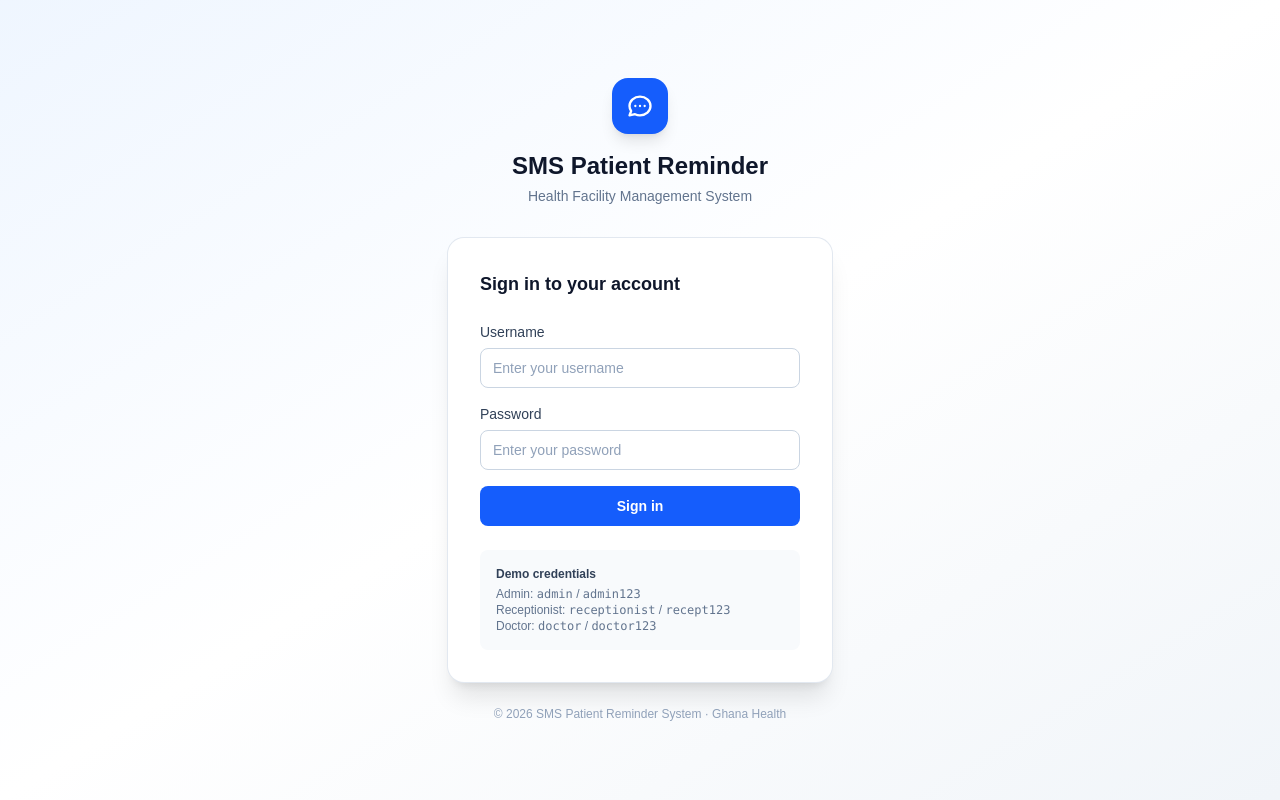
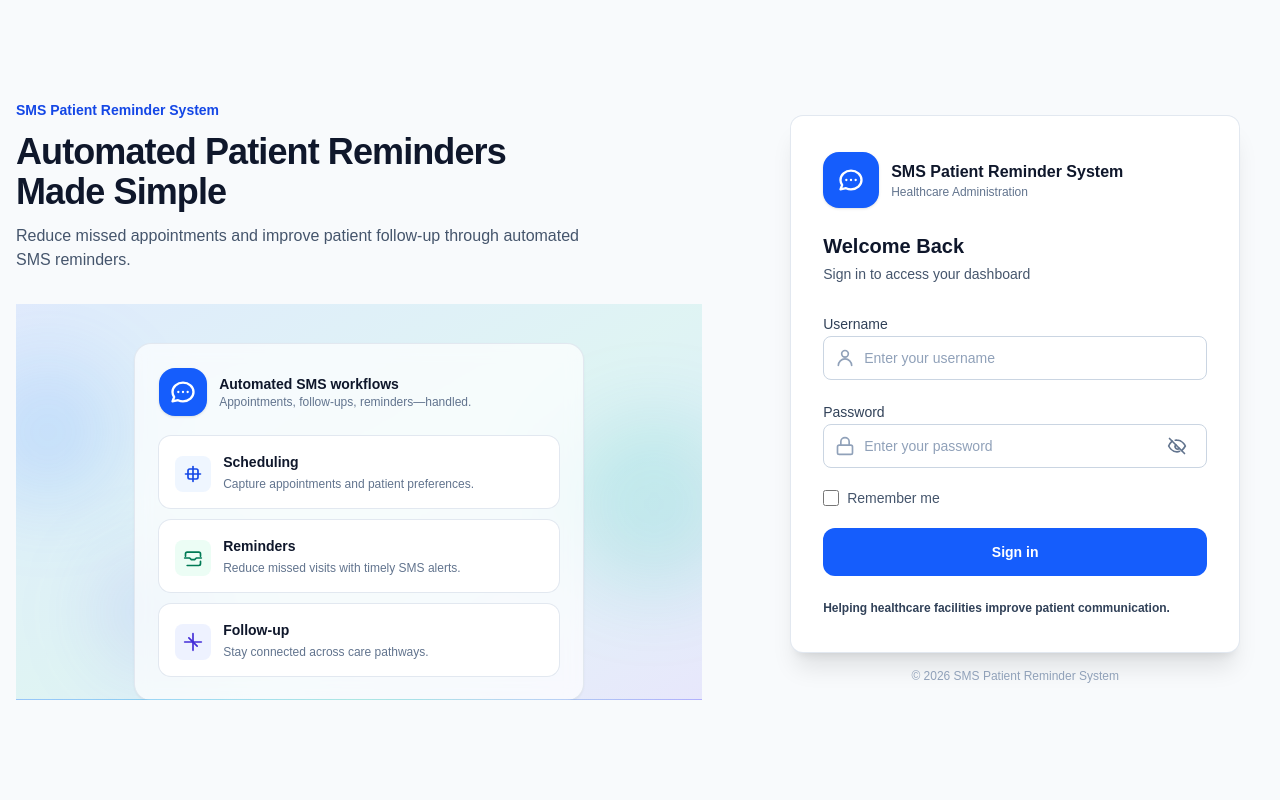
Before and after one commit to zariahakuful843-cloud/sms-based-patient-reminder-system, a Next.js app: page /login in a window 1280 px wide. Built offline with nearby package versions, Linux system fonts and the light colour scheme.

Commit message:
Redesign login page UI

```diff
--- a/app/(auth)/login/page.tsx
+++ b/app/(auth)/login/page.tsx
@@ -1,13 +1,187 @@
 "use client";
 
-import { useState } from "react";
+import { useMemo, useState } from "react";
 import { useRouter } from "next/navigation";
+import { Button } from "@/components/ui/Button";
+import { Card } from "@/components/ui/Card";
+import { Input } from "@/components/ui/Input";
+
+function HealthcareIcon() {
+  return (
+    <svg
+      aria-hidden="true"
+      className="h-7 w-7"
+      viewBox="0 0 24 24"
+      fill="none"
+      stroke="currentColor"
+      strokeWidth={2}
+      strokeLinecap="round"
+      strokeLinejoin="round"
+    >
+      <path d="M8 12h.01M12 12h.01M16 12h.01M21 12c0 4.418-4.03 8-9 8a9.863 9.863 0 01-4.255-.949L3 20l1.395-3.72C3.512 15.042 3 13.574 3 12c0-4.418 4.03-8 9-8s9 3.582 9 8z" />
+    </svg>
+  );
+}
+
+function LockIcon({ className }: { className?: string }) {
+  return (
+    <svg
+      aria-hidden="true"
+      className={className ?? "h-5 w-5"}
+      viewBox="0 0 24 24"
+      fill="none"
+      stroke="currentColor"
+      strokeWidth={2}
+      strokeLinecap="round"
+      strokeLinejoin="round"
+    >
+      <rect x="3" y="11" width="18" height="11" rx="2" ry="2" />
+      <path d="M7 11V7a5 5 0 0 1 10 0v4" />
+    </svg>
+  );
+}
+
+function UserIcon({ className }: { className?: string }) {
+  return (
+    <svg
+      aria-hidden="true"
+      className={className ?? "h-5 w-5"}
+      viewBox="0 0 24 24"
+      fill="none"
+      stroke="currentColor"
+      strokeWidth={2}
+      strokeLinecap="round"
+      strokeLinejoin="round"
+    >
+      <path d="M20 21a8 8 0 0 0-16 0" />
+      <circle cx="12" cy="7" r="4" />
+    </svg>
+  );
+}
+
+function EyeIcon({ open, className }: { open: boolean; className?: string }) {
+  return open ? (
+    <svg
+      aria-hidden="true"
+      className={className ?? "h-5 w-5"}
+      viewBox="0 0 24 24"
+      fill="none"
+      stroke="currentColor"
+      strokeWidth={2}
+      strokeLinecap="round"
+      strokeLinejoin="round"
+    >
+      <path d="M2 12s3.5-7 10-7 10 7 10 7-3.5 7-10 7-10-7-10-7z" />
+      <circle cx="12" cy="12" r="3" />
+    </svg>
+  ) : (
+    <svg
+      aria-hidden="true"
+      className={className ?? "h-5 w-5"}
+      viewBox="0 0 24 24"
+      fill="none"
+      stroke="currentColor"
+      strokeWidth={2}
+      strokeLinecap="round"
+      strokeLinejoin="round"
+    >
+      <path d="M3 3l18 18" />
+      <path d="M10.58 10.58a3 3 0 0 0 4.24 4.24" />
+      <path d="M9.88 5.08A10.43 10.43 0 0 1 12 5c6.5 0 10 7 10 7a20.5 20.5 0 0 1-4.25 5.23" />
+      <path d="M6.11 6.11C3.62 8.4 2 12 2 12s3.5 7 10 7c1.12 0 2.17-.2 3.13-.58" />
+    </svg>
+  );
+}
+
+function FloatingGraphic() {
+  return (
+    <div className="relative h-full w-full overflow-hidden">
+      {/* Soft healthcare gradient */}
+      <div className="absolute inset-0 bg-gradient-to-br from-blue-600/10 via-teal-500/10 to-indigo-600/10" />
+
+      {/* Floating blobs */}
+      <div className="absolute -left-10 top-14 h-36 w-36 rounded-full bg-blue-500/15 blur-2xl" />
+      <div className="absolute -right-10 top-28 h-44 w-44 rounded-full bg-teal-500/15 blur-2xl" />
+      <div className="absolute bottom-8 left-20 h-28 w-28 rounded-full bg-indigo-500/15 blur-2xl" />
+
+      {/* Illustration card */}
+      <div className="relative mx-auto mt-10 max-w-md rounded-2xl bg-white/70 p-6 shadow-sm ring-1 ring-slate-200 backdrop-blur">
+        <div className="flex items-center gap-3">
+          <div className="flex h-12 w-12 items-center justify-center rounded-2xl bg-blue-600 text-white shadow-sm">
+            <HealthcareIcon />
+          </div>
+          <div>
+            <p className="text-sm font-semibold text-slate-900">Automated SMS workflows</p>
+            <p className="text-xs text-slate-500">Appointments, follow-ups, reminders—handled.</p>
+          </div>
+        </div>
+
+        <div className="mt-5 grid gap-3">
+          <div className="rounded-xl bg-white p-4 ring-1 ring-slate-200">
+            <div className="flex items-start gap-3">
+              <div className="mt-1 rounded-lg bg-blue-50 p-2 text-blue-700">
+                <svg aria-hidden="true" className="h-5 w-5" viewBox="0 0 24 24" fill="none" stroke="currentColor" strokeWidth={2} strokeLinecap="round" strokeLinejoin="round">
+                  <path d="M3 12h18" />
+                  <path d="M12 3v18" />
+                  <rect x="6" y="6" width="12" height="12" rx="2" ry="2" />
+                </svg>
+              </div>
+              <div>
+                <p className="text-sm font-semibold text-slate-900">Scheduling</p>
+                <p className="mt-1 text-xs text-slate-500">Capture appointments and patient preferences.</p>
+              </div>
+            </div>
+          </div>
+
+          <div className="rounded-xl bg-white p-4 ring-1 ring-slate-200">
+            <div className="flex items-start gap-3">
+              <div className="mt-1 rounded-lg bg-emerald-50 p-2 text-emerald-700">
+                <svg aria-hidden="true" className="h-5 w-5" viewBox="0 0 24 24" fill="none" stroke="currentColor" strokeWidth={2} strokeLinecap="round" strokeLinejoin="round">
+                  <path d="M22 12h-6l-2 2h-4l-2-2H2" />
+                  <path d="M21 10V7a2 2 0 0 0-2-2H5a2 2 0 0 0-2 2v3" />
+                  <path d="M5 21h14a2 2 0 0 0 2-2v-3" />
+                </svg>
+              </div>
+              <div>
+                <p className="text-sm font-semibold text-slate-900">Reminders</p>
+                <p className="mt-1 text-xs text-slate-500">Reduce missed visits with timely SMS alerts.</p>
+              </div>
+            </div>
+          </div>
+
+          <div className="rounded-xl bg-white p-4 ring-1 ring-slate-200">
+            <div className="flex items-start gap-3">
+              <div className="mt-1 rounded-lg bg-indigo-50 p-2 text-indigo-700">
+                <svg aria-hidden="true" className="h-5 w-5" viewBox="0 0 24 24" fill="none" stroke="currentColor" strokeWidth={2} strokeLinecap="round" strokeLinejoin="round">
+                  <path d="M12 2v20" />
+                  <path d="M2 12h20" />
+                  <path d="M7 7l10 10" />
+                </svg>
+              </div>
+              <div>
+                <p className="text-sm font-semibold text-slate-900">Follow-up</p>
+                <p className="mt-1 text-xs text-slate-500">Stay connected across care pathways.</p>
+              </div>
+            </div>
+          </div>
+        </div>
+      </div>
+
+      {/* Decorative line */}
+      <div className="absolute bottom-0 left-0 right-0 h-px bg-gradient-to-r from-blue-500/40 via-teal-500/30 to-indigo-500/40" />
+    </div>
+  );
+}
 
 export default function LoginPage() {
   const router = useRouter();
   const [form, setForm] = useState({ username: "", password: "" });
   const [error, setError] = useState("");
   const [loading, setLoading] = useState(false);
+  const [showPassword, setShowPassword] = useState(false);
+
+  const usernameId = useMemo(() => "username", []);
+  const passwordId = useMemo(() => "password", []);
 
   async function handleSubmit(e: React.FormEvent) {
     e.preventDefault();
@@ -33,88 +207,152 @@ export default function LoginPage() {
   }
 
   return (
-    <div className="flex min-h-screen items-center justify-center bg-gradient-to-br from-blue-50 via-white to-slate-100 px-4">
-      <div className="w-full max-w-sm">
-        {/* Logo */}
-        <div className="mb-8 text-center">
-          <div className="mx-auto mb-4 flex h-14 w-14 items-center justify-center rounded-2xl bg-blue-600 text-white shadow-lg">
-            <svg className="h-7 w-7" fill="none" stroke="currentColor" strokeWidth={2} viewBox="0 0 24 24">
-              <path strokeLinecap="round" strokeLinejoin="round" d="M8 12h.01M12 12h.01M16 12h.01M21 12c0 4.418-4.03 8-9 8a9.863 9.863 0 01-4.255-.949L3 20l1.395-3.72C3.512 15.042 3 13.574 3 12c0-4.418 4.03-8 9-8s9 3.582 9 8z" />
-            </svg>
-          </div>
-          <h1 className="text-2xl font-bold text-slate-900">SMS Patient Reminder</h1>
-          <p className="mt-1 text-sm text-slate-500">Health Facility Management System</p>
+    <div className="min-h-screen bg-[#F8FAFC]">
+      {/* Page fade-in */}
+      <div className="animate-[fadeIn_420ms_ease-out_forwards]">
+        <div className="mx-auto min-h-screen max-w-7xl px-4">
+          <div className="grid min-h-screen items-center gap-8 py-10 md:grid-cols-[55%_45%] md:py-0">
+            {/* LEFT */}
+            <section className="relative order-1 md:order-none">
+              <div className="flex h-full flex-col justify-center">
+                <div className="max-w-xl">
+                  <p className="text-sm font-semibold text-blue-700">SMS Patient Reminder System</p>
+                  <h1 className="mt-3 text-3xl font-bold tracking-tight text-slate-900 sm:text-4xl">
+                    Automated Patient Reminders Made Simple
+                  </h1>
+                  <p className="mt-3 text-sm leading-6 text-slate-600 sm:text-base">
+                    Reduce missed appointments and improve patient follow-up through automated SMS reminders.
+                  </p>
                 </div>
 
-        {/* Card */}
-        <div className="rounded-2xl bg-white p-8 shadow-xl ring-1 ring-slate-200">
-          <h2 className="mb-6 text-lg font-semibold text-slate-900">Sign in to your account</h2>
+                <div className="mt-8">
+                  <FloatingGraphic />
+                </div>
+              </div>
+            </section>
 
-          <form onSubmit={handleSubmit} className="space-y-4">
-            <div className="flex flex-col gap-1.5">
-              <label htmlFor="username" className="text-sm font-medium text-slate-700">
+            {/* RIGHT */}
+            <section className="order-0 md:order-none">
+              <div className="flex w-full justify-center">
+                <div className="w-full max-w-md">
+                  <Card className="rounded-2xl shadow-xl ring-0">
+                    <div className="px-5 py-7 sm:px-8 sm:py-9">
+                      {/* Logo */}
+                      <div className="flex items-center gap-3">
+                        <div className="flex h-14 w-14 items-center justify-center rounded-2xl bg-blue-600 text-white shadow-sm">
+                          <HealthcareIcon />
+                        </div>
+                        <div>
+                          <p className="text-base font-bold text-slate-900">SMS Patient Reminder System</p>
+                          <p className="text-xs text-slate-500">Healthcare Administration</p>
+                        </div>
+                      </div>
+
+                      <div className="mt-6">
+                        <h2 className="text-xl font-semibold text-slate-900">Welcome Back</h2>
+                        <p className="mt-1 text-sm text-slate-600">Sign in to access your dashboard</p>
+                      </div>
+
+                      <form onSubmit={handleSubmit} className="mt-7 space-y-5">
+                        {/* Username */}
+                        <div className="space-y-1.5">
+                          <label htmlFor={usernameId} className="text-sm font-medium text-slate-700">
                             Username
                           </label>
-              <input
-                id="username"
+                          <div className="relative">
+                            <span className="pointer-events-none absolute inset-y-0 left-3 flex items-center text-slate-400">
+                              <UserIcon className="h-5 w-5" />
+                            </span>
+                            <Input
+                              id={usernameId}
                               type="text"
                               autoComplete="username"
                               required
                               value={form.username}
                               onChange={(e) => setForm({ ...form, username: e.target.value })}
                               placeholder="Enter your username"
-                className="h-10 w-full rounded-lg border border-slate-300 bg-white px-3 text-sm placeholder:text-slate-400 focus:outline-none focus:ring-2 focus:ring-blue-500 focus:border-transparent"
+                              className="h-11 pl-10"
+                              aria-describedby={error ? "login-error" : undefined}
                             />
                           </div>
+                        </div>
 
-            <div className="flex flex-col gap-1.5">
-              <label htmlFor="password" className="text-sm font-medium text-slate-700">
+                        {/* Password */}
+                        <div className="space-y-1.5">
+                          <label htmlFor={passwordId} className="text-sm font-medium text-slate-700">
                             Password
                           </label>
-              <input
-                id="password"
-                type="password"
+                          <div className="relative">
+                            <span className="pointer-events-none absolute inset-y-0 left-3 flex items-center text-slate-400">
+                              <LockIcon className="h-5 w-5" />
+                            </span>
+
+                            <Input
+                              id={passwordId}
+                              type={showPassword ? "text" : "password"}
                               autoComplete="current-password"
                               required
                               value={form.password}
                               onChange={(e) => setForm({ ...form, password: e.target.value })}
                               placeholder="Enter your password"
-                className="h-10 w-full rounded-lg border border-slate-300 bg-white px-3 text-sm placeholder:text-slate-400 focus:outline-none focus:ring-2 focus:ring-blue-500 focus:border-transparent"
+                              className="h-11 pl-10 pr-12"
+                              aria-describedby={error ? "login-error" : undefined}
                             />
+
+                            <button
+                              type="button"
+                              onClick={() => setShowPassword((s) => !s)}
+                              className="absolute inset-y-0 right-3 inline-flex items-center rounded-md px-2 text-slate-500 transition-colors hover:text-slate-700 focus-visible:outline-none focus-visible:ring-2 focus-visible:ring-blue-500"
+                              aria-label={showPassword ? "Hide password" : "Show password"}
+                            >
+                              <EyeIcon open={showPassword} className="h-5 w-5" />
+                            </button>
+                          </div>
                         </div>
 
+                        {/* Remember me + Error */}
+                        <div className="flex flex-col gap-3">
+                          <label className="flex items-center gap-2 text-sm text-slate-600">
+                            <input type="checkbox" className="h-4 w-4 rounded border-slate-300 text-blue-600 focus:ring-blue-500" />
+                            Remember me
+                          </label>
+
                           {error && (
-              <div className="rounded-lg bg-red-50 px-4 py-3 text-sm text-red-700 ring-1 ring-red-200">
+                            <div
+                              id="login-error"
+                              role="alert"
+                              className="rounded-lg bg-red-50 px-4 py-3 text-sm text-red-700 ring-1 ring-red-200"
+                            >
                               {error}
                             </div>
                           )}
+                        </div>
 
-            <button
+                        {/* Submit */}
+                        <Button
                           type="submit"
+                          loading={loading}
                           disabled={loading}
-              className="flex h-10 w-full items-center justify-center gap-2 rounded-lg bg-blue-600 text-sm font-semibold text-white transition-colors hover:bg-blue-700 disabled:cursor-not-allowed disabled:opacity-60"
+                          className="h-12 w-full rounded-xl bg-blue-600 text-sm font-semibold"
                         >
-              {loading && (
-                <svg className="h-4 w-4 animate-spin" viewBox="0 0 24 24" fill="none">
-                  <circle className="opacity-25" cx="12" cy="12" r="10" stroke="currentColor" strokeWidth="4" />
-                  <path className="opacity-75" fill="currentColor" d="M4 12a8 8 0 018-8V0C5.373 0 0 5.373 0 12h4z" />
-                </svg>
-              )}
                           {loading ? "Signing in…" : "Sign in"}
-            </button>
+                        </Button>
                       </form>
 
-          <div className="mt-6 rounded-lg bg-slate-50 p-4 text-xs text-slate-500">
-            <p className="font-semibold text-slate-700 mb-1">Demo credentials</p>
-            <p>Admin: <code>admin</code> / <code>admin123</code></p>
-            <p>Receptionist: <code>receptionist</code> / <code>recept123</code></p>
-            <p>Doctor: <code>doctor</code> / <code>doctor123</code></p>
+                      <div className="mt-6 text-xs text-slate-500">
+                        <p className="font-semibold text-slate-700">Helping healthcare facilities improve patient communication.</p>
                       </div>
                     </div>
+                  </Card>
 
-        <p className="mt-6 text-center text-xs text-slate-400">
-          © {new Date().getFullYear()} SMS Patient Reminder System · Ghana Health
+                  <p className="mt-4 text-center text-xs text-slate-400">
+                    © {new Date().getFullYear()} SMS Patient Reminder System
                   </p>
+                </div>
+              </div>
+            </section>
+          </div>
+        </div>
       </div>
     </div>
   );
```
Lines whose indentation alone changed are shown as unchanged.
